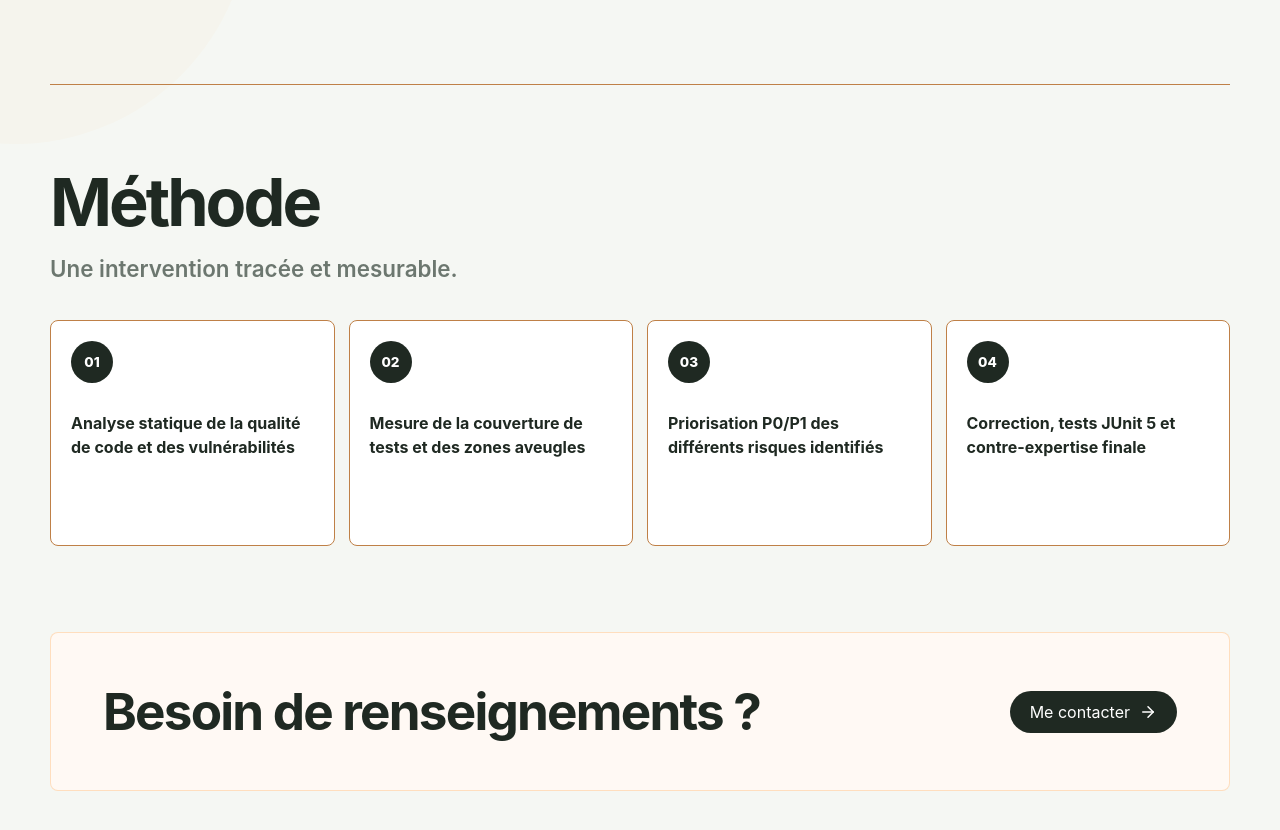
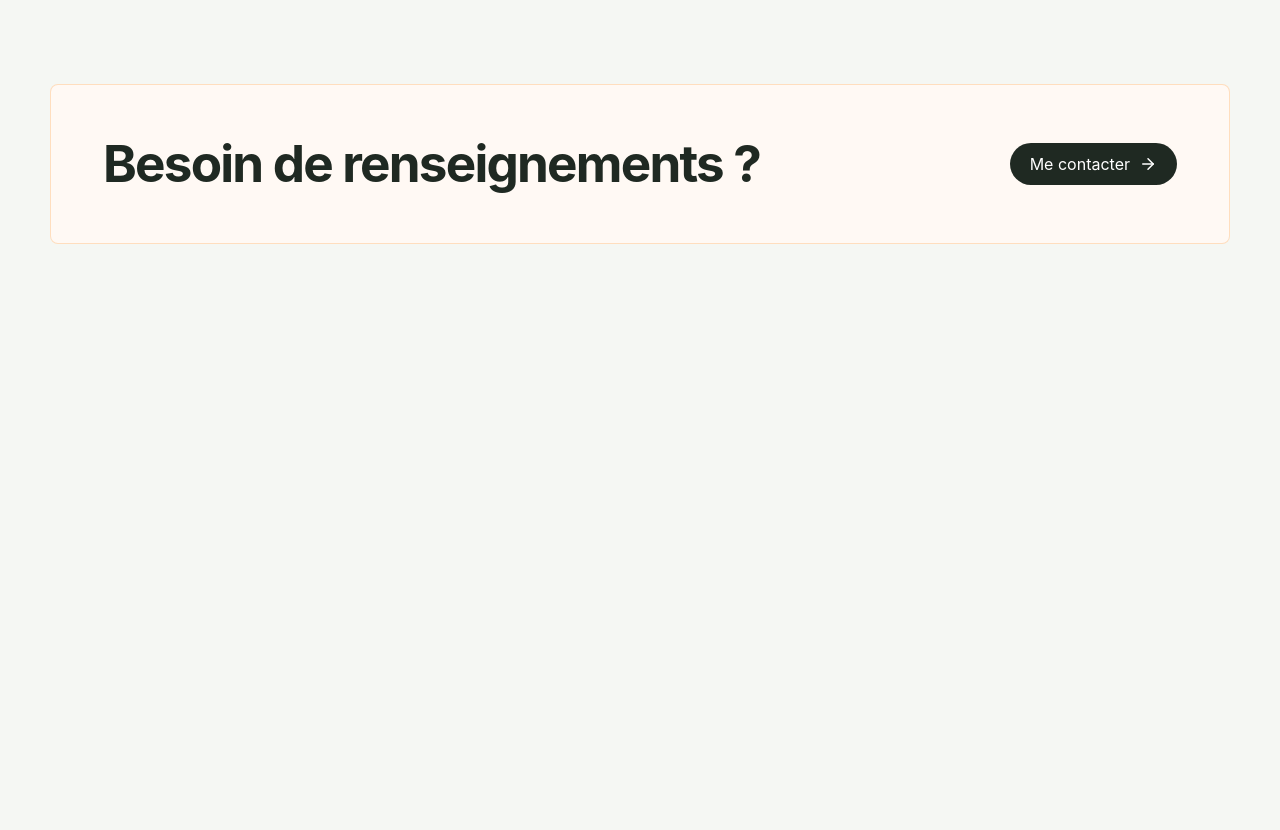
Before and after one commit to paulcancelpro-dev/paul-cancel-A-R, a React (Vite) app: page / in a window 1280 px wide. Shown: the part 1438-2268 px from the top of the page. After the commit the page ends 1754 px from the top, so only its background shows below. Built offline with nearby package versions, Linux system fonts and the light colour scheme.

Commit message:
upgrade website

```diff
--- a/src/App.css
+++ b/src/App.css
@@ -510,48 +510,6 @@
   margin: 22px 0 0;
 }
 
-.method-section {
-  border-top: 1px solid var(--line);
-}
-
-.timeline {
-  display: grid;
-  grid-template-columns: repeat(4, minmax(0, 1fr));
-  gap: 14px;
-  margin: 0;
-  padding: 0;
-  list-style: none;
-}
-
-.timeline li {
-  min-height: 184px;
-  padding: 20px;
-  border: 1px solid var(--line-strong);
-  border-radius: 8px;
-  background: #ffffff;
-}
-
-.timeline span {
-  display: inline-flex;
-  align-items: center;
-  justify-content: center;
-  width: 42px;
-  height: 42px;
-  margin-bottom: 28px;
-  border-radius: 50%;
-  color: #ffffff;
-  font-size: 0.85rem;
-  font-weight: 850;
-  background: var(--ink);
-}
-
-.timeline p {
-  margin: 0;
-  color: var(--ink);
-  font-weight: 720;
-  line-height: 1.55;
-}
-
 .profile-page {
   position: relative;
   min-height: calc(100vh - 82px);
@@ -568,7 +526,7 @@
 .profile-page-content {
   margin: 0 auto;
   display: grid;
-  grid-template-columns: minmax(240px, 300px) minmax(0, 1fr);
+  grid-template-columns: minmax(280px, 340px) minmax(0, 1fr);
   grid-template-areas:
     'portrait story'
     'schools schools';
@@ -583,7 +541,7 @@
   grid-area: portrait;
   align-self: center;
   width: 100%;
-  max-width: 300px;
+  max-width: 340px;
   aspect-ratio: 4 / 5;
   box-sizing: border-box;
   overflow: hidden;
@@ -907,7 +865,6 @@
   position: relative;
   overflow: hidden;
   padding: clamp(64px, 9vw, 112px) 0 clamp(58px, 8vw, 92px);
-  border-bottom: 1px solid var(--line);
 }
 
 .offers-hero::after {
@@ -1365,7 +1322,7 @@
 
   .profile-portrait {
     align-self: center;
-    max-width: 280px;
+    max-width: 310px;
     aspect-ratio: 4 / 5;
   }
 
@@ -1375,14 +1332,6 @@
 
   .service-connector {
     transform: rotate(90deg);
-  }
-
-  .timeline {
-    grid-template-columns: 1fr;
-  }
-
-  .timeline li {
-    min-height: auto;
   }
 
   .home-contact-section {
@@ -1523,7 +1472,7 @@
   }
 
   .profile-portrait {
-    width: min(100% - 16px, 250px);
+    width: min(100% - 16px, 280px);
     aspect-ratio: 1;
   }
 
--- a/src/pages/HomePage.jsx
+++ b/src/pages/HomePage.jsx
@@ -30,13 +30,6 @@ const primaryServices = [
     text: 'Une fois que votre application est dans un état stable, je vous propose de la vérifier régulièrement. L’objectif est d’éviter que la dette technique ne s\'accumule à nouveau. ',
     offersSection: 'accompagnement-mensuel',
   },
-]
-
-const steps = [
-  'Analyse statique de la qualité de code et des vulnérabilités',
-  'Mesure de la couverture de tests et des zones aveugles',
-  'Priorisation P0/P1 des différents risques identifiés',
-  'Correction, tests JUnit 5 et contre-expertise finale',
 ]
 
 const technologies = [
@@ -156,21 +149,6 @@ function HomePage() {
         </div>
       </section>
 
-      <section className="section method-section" id="methode">
-        <div className="section-heading">
-          <h2 className="section-title">Méthode</h2>
-          <p className="section-lead">Une intervention tracée et mesurable.</p>
-        </div>
-        <ol className="timeline">
-          {steps.map((step, index) => (
-            <li key={step}>
-              <span>{String(index + 1).padStart(2, '0')}</span>
-              <p>{step}</p>
-            </li>
-          ))}
-        </ol>
-      </section>
-
       <section className="home-contact-section" aria-labelledby="home-contact-title">
         <div>
           <h2 id="home-contact-title">Besoin de renseignements&nbsp;?</h2>
--- a/src/pages/OffersPage.jsx
+++ b/src/pages/OffersPage.jsx
@@ -313,12 +313,6 @@ function OffersPage() {
     <main className="offers-page">
       <section className="offers-hero" aria-labelledby="offers-title">
         <h1 id="offers-title">Offres et tarifs</h1>
-        <p className="offers-hero-lead">Un périmètre et un prix définis.</p>
-        <p className="offers-hero-copy">
-          Les prestations sont proposées au forfait ou sous la forme d’un
-          abonnement mensuel. Vous payez la réalisation de la prestation
-          convenue.
-        </p>
       </section>
 
       {offerGroups.map((group) => (
--- a/src/pages/ProfilePage.jsx
+++ b/src/pages/ProfilePage.jsx
@@ -12,7 +12,7 @@ function ProfilePage() {
 
         <section className="profile-story" aria-labelledby="profile-story-title">
           <div className="profile-story-heading">
-            <h1 id="profile-story-title">Qui je suis ?</h1>
+            <h1 id="profile-story-title">Qui suis-je ?</h1>
           </div>
           <div className="profile-story-copy">
             <p>
```
